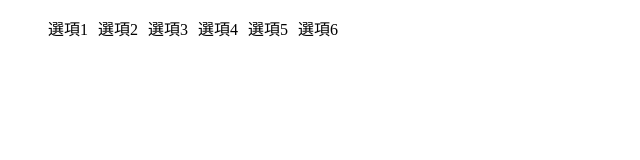
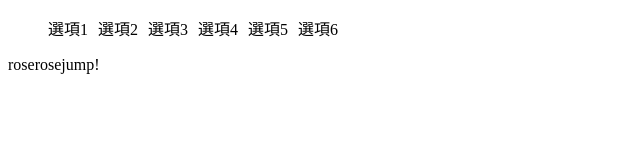
Before and after one commit to roserosejump/git01, a plain HTML site: page index.html in a window 1280 px wide. Shown: the whole page, without its empty margins (0-640 px from the left). Drawn offline with Linux system fonts and the light colour scheme.

Commit message:
增加main

```diff
--- a/index.html
+++ b/index.html
@@ -24,5 +24,9 @@
             <li>選項6</li>
         </ul>
     </nav>
+
+    <main>
+        roserosejump!
+    </main>
 </body>
 </html>
```
